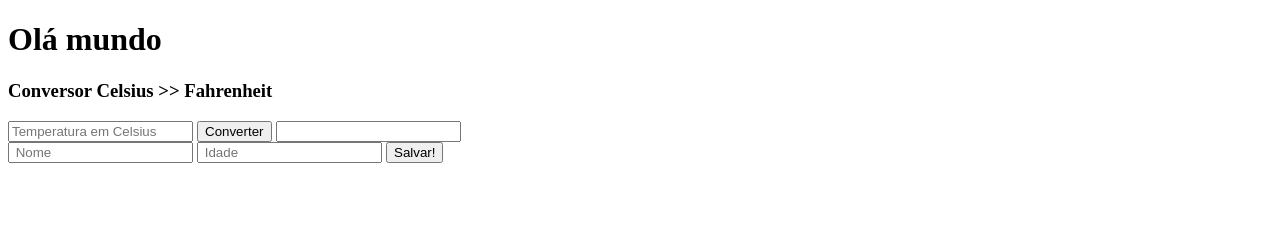
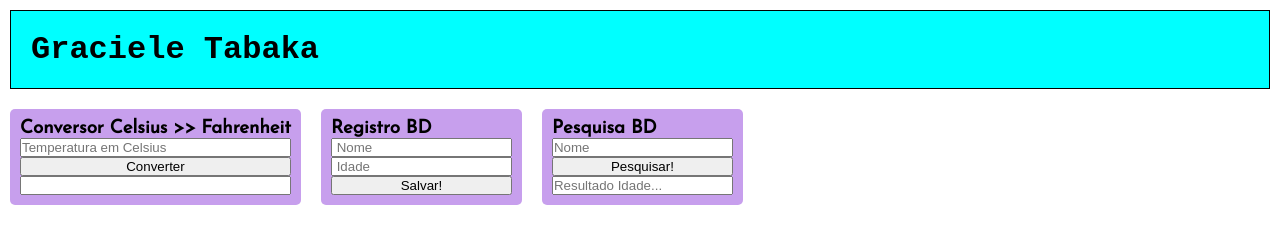
Before and after one commit to GracieleTabaka/gracieletabaka.github.io, a plain HTML site: page index.html in a window 1280 px wide. Drawn offline with Linux system fonts and the light colour scheme; a web font is replaced by a local one.

Commit message:
adições de banco de dados

```diff
--- a/bd.js
+++ b/bd.js
@@ -17,3 +17,15 @@ function salvarInfo() {
         );
     });
 }
+function pesquisaPorNome(){
+    const nomeUsuario =  document.getElementById("pesquisa-nome-usuario").value
+
+   bd.transaction(function(ler){
+    ler.executeSql(`SELECT * FROM formulario WHERE nome="${nomeUsuario}"`, [], function(ler, resultados){
+        const tamanho = resultados.rows.length;
+
+        const msg = tamanho + "linhas encontradas";
+        console.log(msg);
+    });
+   })
+}
--- a/index.html
+++ b/index.html
@@ -6,10 +6,14 @@
         <title>Site Gra</title>
         <script src="bd.js"></script>
         <script src="index.js"></script>
+        <link rel="stylesheet" href="style.css" />
     </head>
     <body>
-        <h1>Olá mundo</h1>
-        <div>
+        <header>
+            <h1>Graciele Tabaka</h1>
+        </header>
+        <main>
+            <section>
                 <h3>Conversor Celsius >> Fahrenheit</h3>
                 <input
                     type="number"
@@ -22,12 +26,34 @@
                     onclick="converteParaFahrenheit()"
                 />
                 <input type="text" id="resultado-fahrenheit" readonly />
-        </div>
+            </section>
 
-        <div>
+            <section>
+                <h3>Registro BD</h3>
                 <input type="text" id="nome-usuario" placeholder=" Nome" />
                 <input type="number" id="idade-usuario" placeholder=" Idade" />
                 <input type="button" value="Salvar!" onclick="salvarInfo()" />
-        </div>
+            </section>
+
+            <section>
+                <h3>Pesquisa BD</h3>
+                <input
+                    type="text"
+                    id="pesquisa-nome-usuario"
+                    placeholder="Nome"
+                />
+                <input
+                    type="button"
+                    value="Pesquisar!"
+                    onclick="pesquisaPorNome()"
+                />
+                <input
+                    type="text"
+                    id="resultado-pesquisa"
+                    placeholder="Resultado Idade..."
+                    readonly
+                />
+            </section>
+        </main>
     </body>
 </html>
--- /dev/null
+++ b/style.css
@@ -0,0 +1,34 @@
+@import url('https://fonts.googleapis.com/css2?family=Josefin+Sans&family=Xanh+Mono&display=swap');
+
+
+*{
+    margin:0px;
+    padding: 0px;
+}
+
+header{
+    background-color:aqua;
+    border: 1px solid #000;
+    margin: 10px;
+    padding: 20px;
+    font-family: 'Xanh Mono', monospace;
+}
+header:hover{
+    background-color: rgb(194, 139, 57);
+}
+main {
+    display: flex;
+    margin: 0px 50px
+    /* margin: c 0px d 10px b 20px e 80px;*/
+    flex-wrap: wrap;
+}
+section{
+    background-color: rgb(199, 159, 237);
+    margin: 10px;
+    padding: 10px;
+    border-radius: 5px;
+    display: flex;
+    flex-direction: column;
+    /* align-items: center; */
+     font-family: 'Josefin Sans', sans-serif;
+}
```
Lines whose indentation alone changed are shown as unchanged.
